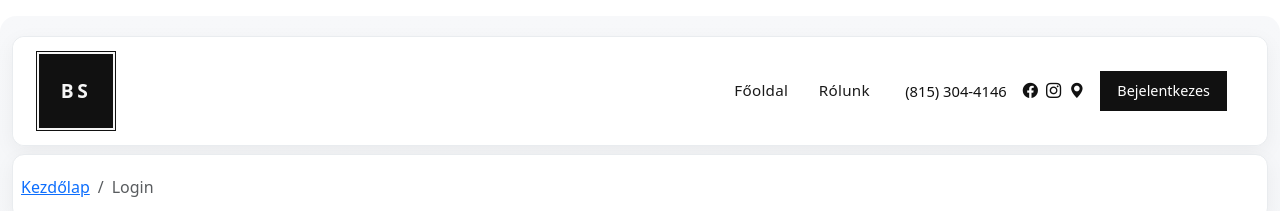
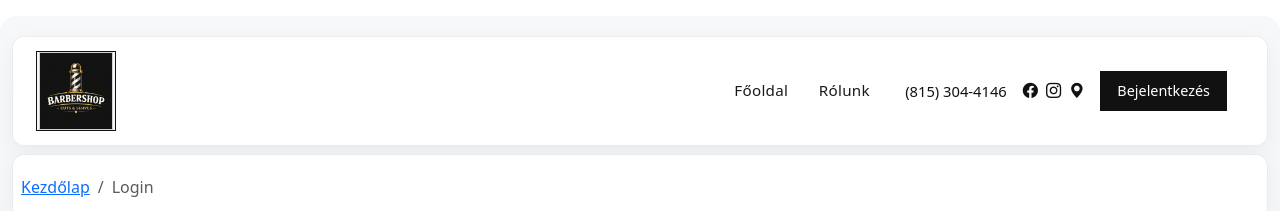
Before and after one commit to MolnarKristof0719/BarberShop, a Vue app in the folder client/: page /login in a window 1280 px wide. Shown: the top 211 px of the page. Built offline with nearby package versions, Linux system fonts and the light colour scheme.

Commit message:
Logó berakása

```diff
--- a/client/src/assets/my.css
+++ b/client/src/assets/my.css
@@ -18,3 +18,28 @@
 .my-content-height {
   min-height: calc(100vh - 259px + var(--my-border-space));
 }
+
+.logo-wrap {
+  display: inline-flex;
+  align-items: center;
+  justify-content: center;
+}
+
+.logo-img {
+  width: 100%;
+  height: 100%;
+  object-fit: contain;
+  transform: scale(1.6);
+  transform-origin: center;
+}
+
+.logo-box {
+  width: 78px;
+  height: 78px;
+  border: 1px solid #cfd3d7;
+  overflow: hidden;          /* ne lógjon ki */
+  display: inline-flex;
+  align-items: center;
+  justify-content: center;
+  background: #111;
+}
--- a/client/src/components/Layout/Menu.vue
+++ b/client/src/components/Layout/Menu.vue
@@ -3,7 +3,7 @@
     <nav class="navbar navbar-expand-lg menu-bar">
       <div class="container-fluid px-3 px-md-4">
         <RouterLink class="brand-mark" to="/" aria-label="Fooldal">
-          <span>BS</span>
+          <span class="logo-box"><img src="/logo.png" alt="logó" class="logo-img" /></span>
         </RouterLink>
 
         <button
@@ -28,7 +28,7 @@
             </li>
 
             <li class="nav-item" v-if="hasMenuAccess('/service')">
-              <RouterLink class="nav-link menu-link" to="/service">Services</RouterLink>
+              <RouterLink class="nav-link menu-link" to="/service">Szolgáltatások</RouterLink>
             </li>
             <li class="nav-item" v-if="hasMenuAccess('/barber')">
               <RouterLink class="nav-link menu-link" to="/barber">Barberek</RouterLink>
@@ -60,7 +60,7 @@
             </form>
 
             <div class="nav-item" v-if="!isLoggedIn">
-              <RouterLink class="btn menu-btn" to="/login">Bejelentkezes</RouterLink>
+              <RouterLink class="btn menu-btn" to="/login">Bejelentkezés</RouterLink>
             </div>
 
             <ul class="navbar-nav mb-0">
--- a/client/src/views/AccountView.vue
+++ b/client/src/views/AccountView.vue
@@ -5,13 +5,13 @@
         <i class="bi bi-person"></i>
       </div>
 
-      <h1 class="mb-1">Fiok</h1>
-      <p class="text-muted mb-4">Bejelentkezett felhasznalo adatai</p>
+      <h1 class="mb-1">Fiók</h1>
+      <p class="text-muted mb-4">Bejelentkezett felhasznaló adatai</p>
 
       <div class="row gy-3">
         <div class="col-12">
           <div class="info-box">
-            <small class="label">Nev</small>
+            <small class="label">Név</small>
             <p class="value mb-0">{{ item?.name || "-" }}</p>
           </div>
         </div>
@@ -23,7 +23,7 @@
         </div>
         <div class="col-12">
           <div class="info-box">
-            <small class="label">Szerepkor</small>
+            <small class="label">Szerepkör</small>
             <p class="value mb-0">{{ roleLabel }}</p>
           </div>
         </div>
--- a/client/src/views/AdminBarbersView.vue
+++ b/client/src/views/AdminBarbersView.vue
@@ -22,7 +22,7 @@
       @sort="sortHandler"
       v-if="tableItems.length > 0"
     />
-    <div v-else style="width: 120px" class="m-auto">Nincs talalat</div>
+    <div v-else style="width: 120px" class="m-auto">Nincs találat</div>
 
     <FormAdminBarber
       ref="form"
--- a/client/src/views/AdminServicesView.vue
+++ b/client/src/views/AdminServicesView.vue
@@ -22,7 +22,7 @@
       @sort="sortHandler"
       v-if="items.length > 0"
     />
-    <div v-else style="width: 120px" class="m-auto">Nincs talalat</div>
+    <div v-else style="width: 120px" class="m-auto">Nincs találat</div>
 
     <FormService
       ref="form"
--- a/client/src/views/BarberView.vue
+++ b/client/src/views/BarberView.vue
@@ -4,7 +4,7 @@
       <div>
         <p class="hero-kicker mb-1">Barber Shop</p>
         <h1 class="hero-title mb-1">Barberek</h1>
-        <p class="hero-subtitle mb-0">Valaszd ki a megfelelo szakembert.</p>
+        <p class="hero-subtitle mb-0">Válaszd ki a megfelelő szakembert.</p>
       </div>
 
       <div class="d-flex align-items-center gap-2">
@@ -19,7 +19,7 @@
 
     <div class="barber-content mt-4">
       <BarberCards :items="items" v-if="items.length > 0" />
-      <div v-else class="empty-state">Nincs talalat.</div>
+      <div v-else class="empty-state">Nincs találat.</div>
     </div>
   </section>
 </template>
--- a/client/src/views/ServiceView.vue
+++ b/client/src/views/ServiceView.vue
@@ -3,8 +3,8 @@
     <div class="service-hero d-flex flex-wrap align-items-center justify-content-between gap-3">
       <div>
         <p class="hero-kicker mb-1">Barber Shop</p>
-        <h1 class="hero-title mb-1">Szolgaltatasok</h1>
-        <p class="hero-subtitle mb-0">Valaszd ki a neked megfelelo szolgaltatast.</p>
+        <h1 class="hero-title mb-1">Szolgáltatások</h1>
+        <p class="hero-subtitle mb-0">Válaszd ki a neked megfelelő szolgáltatást.</p>
       </div>
 
       <div class="d-flex align-items-center gap-2">
@@ -13,14 +13,14 @@
           class="bi bi-hourglass-split fs-4 text-secondary"
           aria-hidden="true"
         ></i>
-        <span class="count-pill">{{ filteredItems.length }} szolgaltatas</span>
+        <span class="count-pill">{{ filteredItems.length }} szolgáltatás</span>
       </div>
     </div>
 
     <div class="service-content mt-4" v-if="filteredItems.length > 0">
       <ServiceCards :items="filteredItems" />
     </div>
-    <div v-else class="empty-state mt-4">Nincs talalat.</div>
+    <div v-else class="empty-state mt-4">Nincs találat.</div>
   </section>
 </template>
 
```
Also changed, not shown: client/public/logo.png (added).
